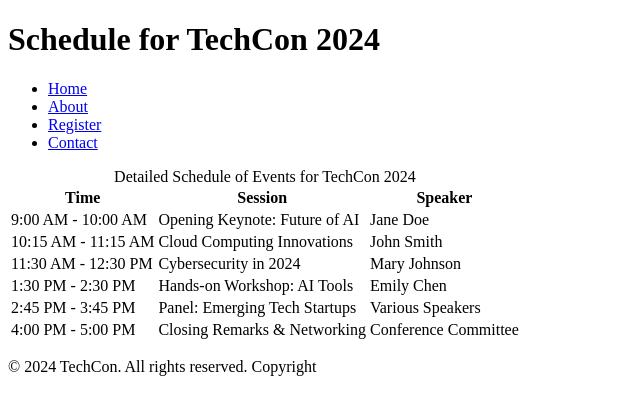
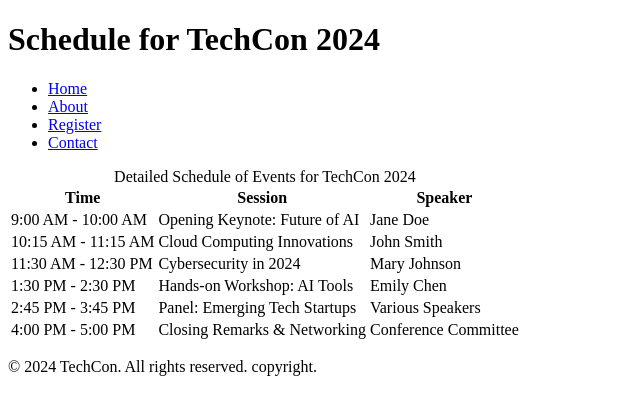
Before and after one commit to tmuraina/TechCon_HTML, a plain HTML site: page techcon_website/schedule.html in a window 1280 px wide. Shown: the full height of the page, 0-640 px from the left. Drawn offline with Linux system fonts and the light colour scheme.

Commit message:
Update schedule.html

```diff
--- a/techcon_website/schedule.html
+++ b/techcon_website/schedule.html
@@ -67,7 +67,7 @@
 
     <!-- Footer Section -->
     <footer>
-        <p>© 2024 TechCon. All rights reserved. Copyright </p>
+        <p>© 2024 TechCon. All rights reserved. copyright.</p>
     </footer>
 </body>
 </html>
```
